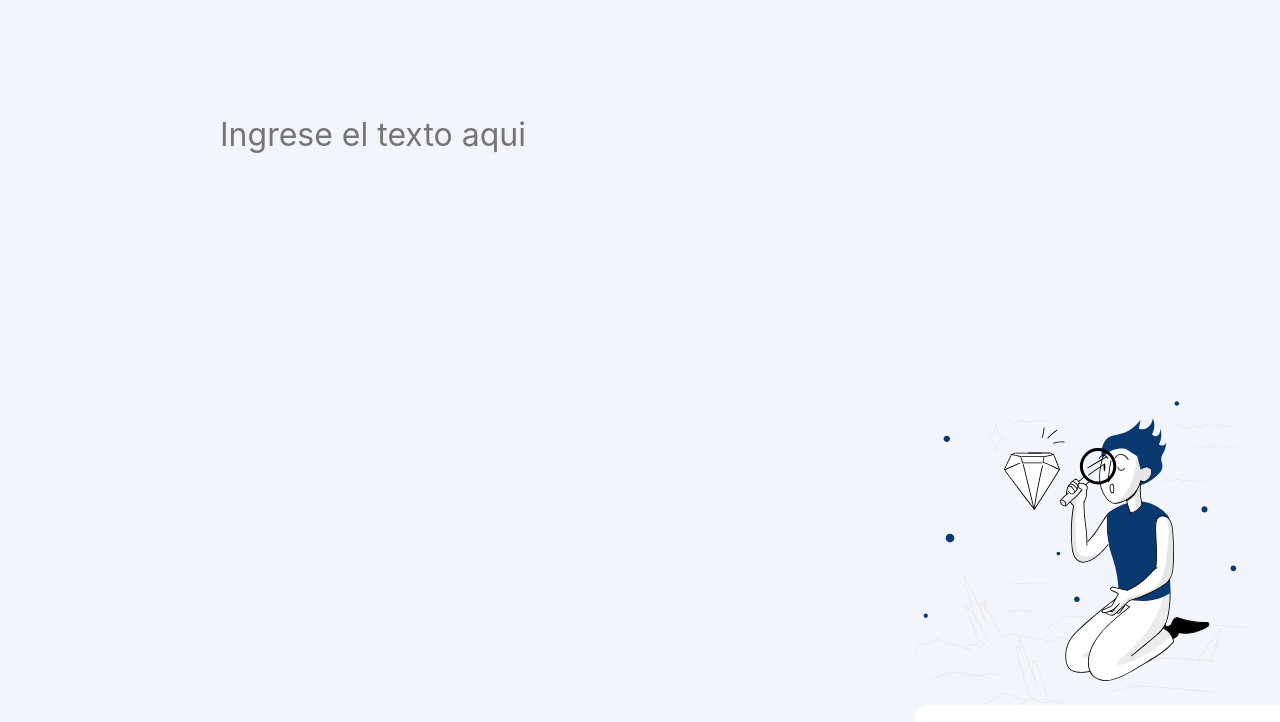
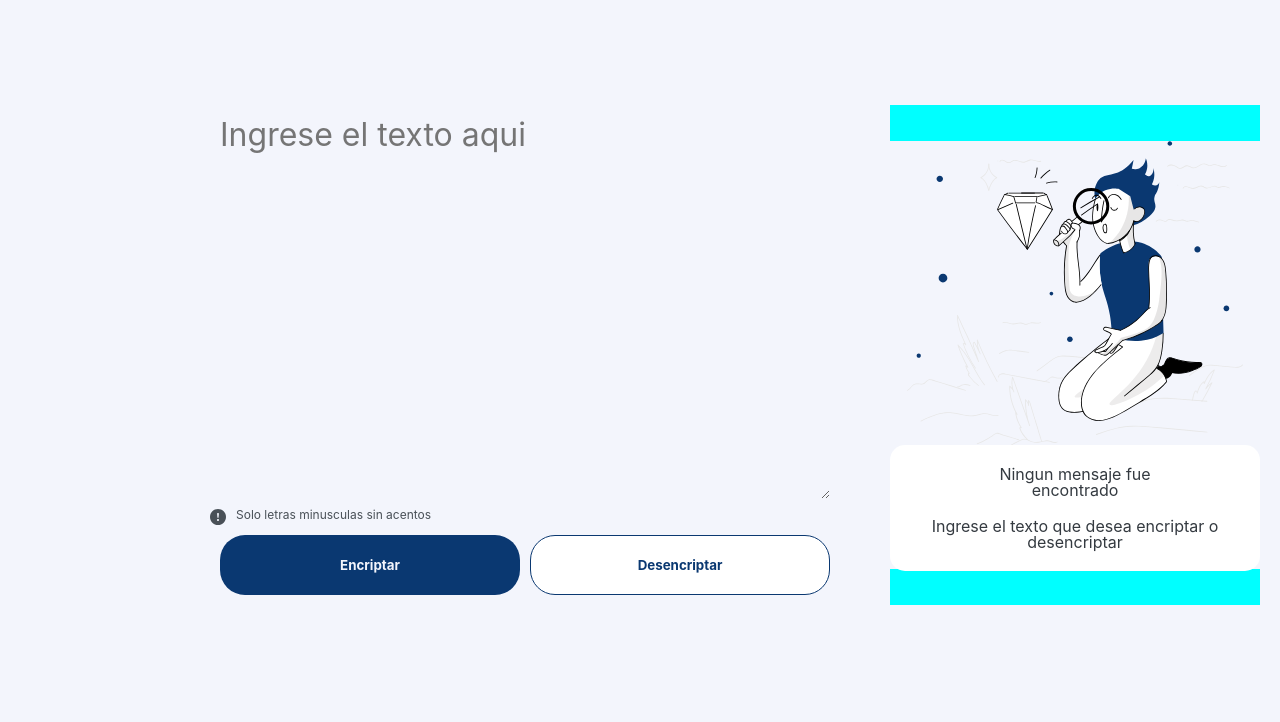
Before and after one commit to ea0627/encriptador, a plain HTML site: page index.html in a window 1280 px wide. Shown: the part 76-798 px from the top of the page. Drawn offline with Linux system fonts and the light colour scheme; files that its build step writes are made by us from their sources; a web font is replaced by a local one.

Commit message:
se estiliza contenedor resultado, todavia no aparece el boton copiar

```diff
--- a/style-.css
+++ b/style-.css
@@ -105,8 +105,9 @@ header{
     position: relative;
     top: 15px;
     left: 5px;
-    width: 400px;
-    height: 850px;
+    background-color: #ff0000;
+    /* width: 400px;
+    height: 850px; */
     /* right: 200px; */
     /* left: 50px; */
 
@@ -202,16 +203,13 @@ header{
 }
 
 
-@media screen and (max-width:880px) {   /* Tablet */
-    body{
-        background-color: aqua;
-    }
+@media screen and (min-width: 576px) and (max-width: 991px) {   /* Tablet */
 
-    main {
+    /* .todo {
         width: 100%;
         height: 100%;
-        flex-direction: column;
-    }
+        flex-direction: column; */
+
 
     header {
         width: 100%;
@@ -304,3 +302,21 @@ header{
 
     }
 }
+
+@media screen and (min-width: 1200px){
+    .todo .seccion-informativa{
+        background-color: chartreuse;
+        display: flex;
+        align-content: center;
+        height: 70%;
+    }
+
+    .todo .seccion-informativa .contenedor-a-ocultar{
+        background-color: #ff0000;
+    }
+
+    .todo .seccion-informativa .contenedor-a-ocultar .contenedor-parrafo{
+        background-color: #ff0000;
+        height: 50%;
+    }
+}
--- a/style.css
+++ b/style.css
@@ -120,12 +120,6 @@ header{
     color: #343A40;
 }
 
-.seccion-informativa .contenedor-copiar{
-    display: flex;
-    justify-content: center;
-}
-
-
 .seccion-informativa .contenedor-resultado{
     /* display: none; */
     /* display: flex; */
@@ -205,7 +199,7 @@ header{
     .todo .seccion1{
         display: flex;
         width: 60%;
-        height: 1000px;
+        height: 500px;
         padding: 10px;
         /* background-color: rgb(30, 255, 0); */
         flex-direction: column;
@@ -252,35 +246,42 @@ header{
         display: flex;
         justify-content: center;
         align-items: center;
-        width: 30%;
-        height: 1000px;
-        padding: 10px;
-        /* background-color: aqua; */
+        width: 40%;
+        height: 500px;
+        /* padding: 10px; */
+        background-color: aqua;
         flex-direction: column;
     }
 
-    .img-lector{
+    .todo .seccion-informativa .contenedor-a-ocultar .contenedor-lupa{
+        display: flex;
+        align-items: center;
+        justify-content: center;
+    }
+
+    .todo .seccion-informativa .contenedor-a-ocultar .contenedor-lupa .img-lector{
         display: block;
-        /* position: relative; */
     }
 
     .todo .seccion-informativa .contenedor-parrafo{
-        position: relative;
-        display: block;
-        width: 100%;
-        /* background-color: #343A40; */
+        /* position: relative; */
+        display: flex;
+        align-items: center;
+        height: 20%;
     }
 
     .todo .seccion-informativa .contenedor-resultado{
         position: relative;
         /* display: none; */
         align-items: center;
-        justify-content: center;
         /* background-color: darkkhaki; */
-        width: 100%;
+        width: 70%;
+        height: 50%;
     }
 
     .todo .seccion-informativa .contenedor-resultado .boton-copiar{
+        /* display: block; */
+        position: relative;
         border-radius: 25px;
         width: 300px;
         height: 60px;
```
Also changed, not shown: index.html (+0 -1 lines).
